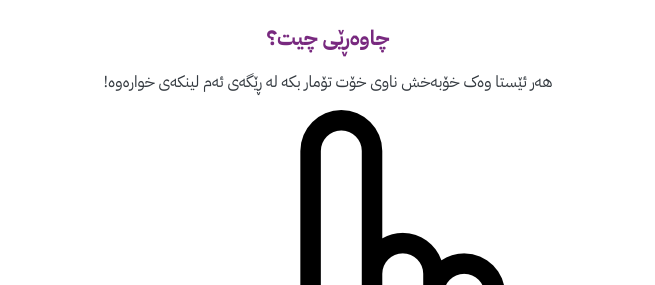
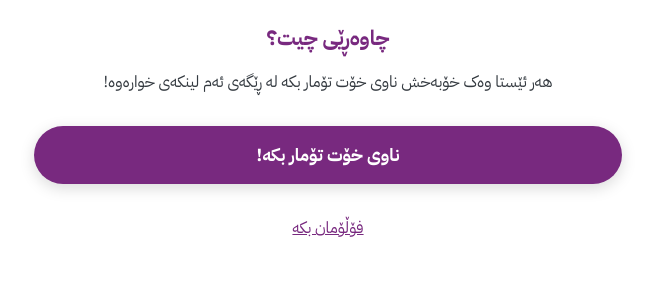
Before and after one commit to VolunteerKrd/BTU, a plain HTML site: page index.html in a window 1280 px wide. Shown: the part 626-911 px from the top of the page, without its empty margins (312-967 px from the left). Drawn offline with Linux system fonts and the light colour scheme; a web font is replaced by a local one.

Commit message:
Update index.html

```diff
--- a/index.html
+++ b/index.html
@@ -44,13 +44,9 @@
                 هەر ئێستا وەک خۆبەخش ناوی خۆت تۆمار بکە لە ڕێگەی ئەم لینکەی خوارەوە!
             </p>
 
-             <div class="register-button-container">
-                <img src="658021.png" alt="Pointing hand icon" class="pointing-hand-icon">
             <a href="https://volunteer.krd/register" class="register-button">
                 ناوی خۆت تۆمار بکە!
             </a>
-            </div>
-
           <p class="follow-us-link">
     <a href="https://linktr.ee/volunteer.krd?fbclid=PAdGRleAM4x0FleHRuA2FlbQIxMQABp1-CUwtnCqciCKMS9I_BZtxiPs5cDJDbbbf-1jXPGhlRo7DyFx8w7lFCAL9h_aem_JxMaRTcyHPR2v1RDO2Q0gg">
         فۆڵۆمان بکە
```
Lines whose indentation alone changed are shown as unchanged.
